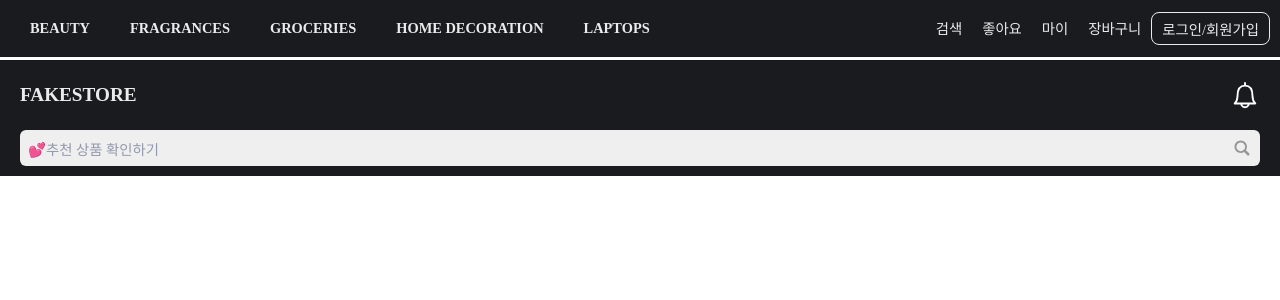
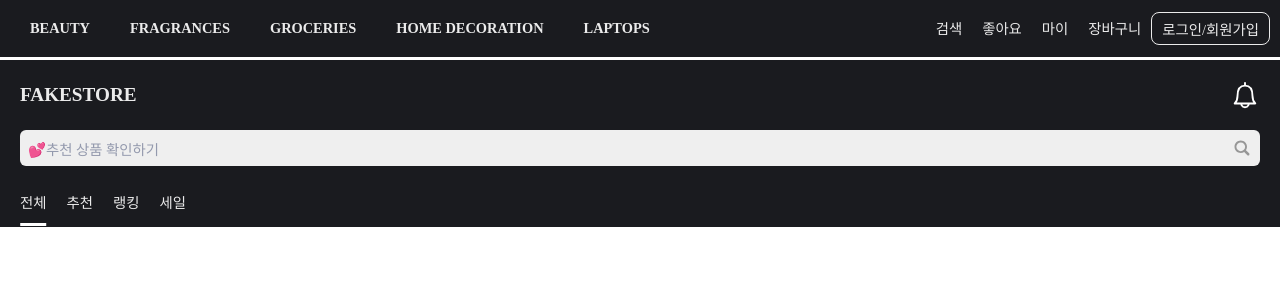
Before and after one commit to teakyungg/FakeStore, a Next.js app: page / in a window 1280 px wide. Shown: the top 300 px of the page. Built offline with nearby package versions, Linux system fonts and the light colour scheme.

Commit message:
feat/CategoryNav 컴포넌트 페이지 적용

```diff
--- a/app/page.tsx
+++ b/app/page.tsx
@@ -1,10 +1,11 @@
+import { CategoryNav } from "./components/CategoryNav/CategoryNav";
 import { HeaderSearchBar } from "./components/HeaderSearchBar/HeaderSearchBar";
 
 export default function Home() {
   return (
     <div style={{ height: "2000px" }}>
       <HeaderSearchBar />
-      {/* <nav style={{ position: "sticky", top: "60px", backgroundColor: "lightgreen" }}>sticky</nav> */}
+      <CategoryNav />
     </div>
   );
 }
```
